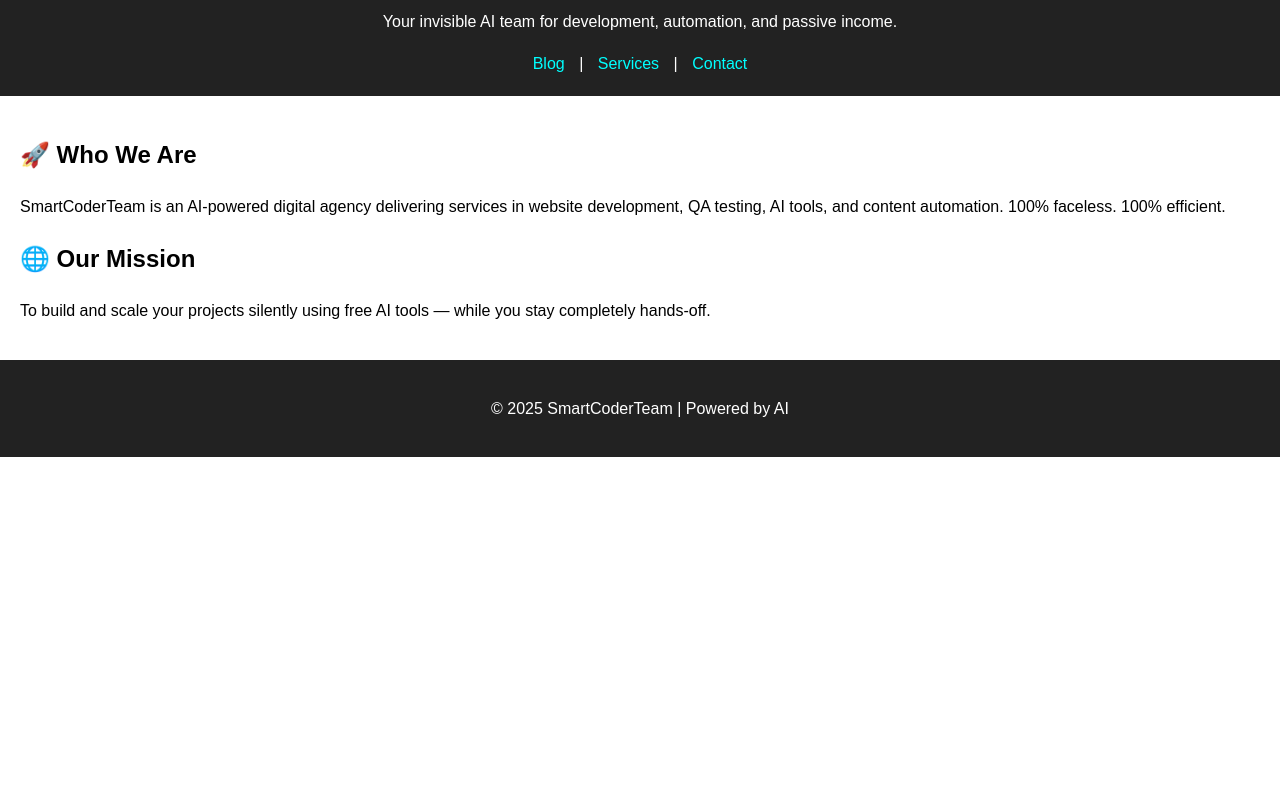
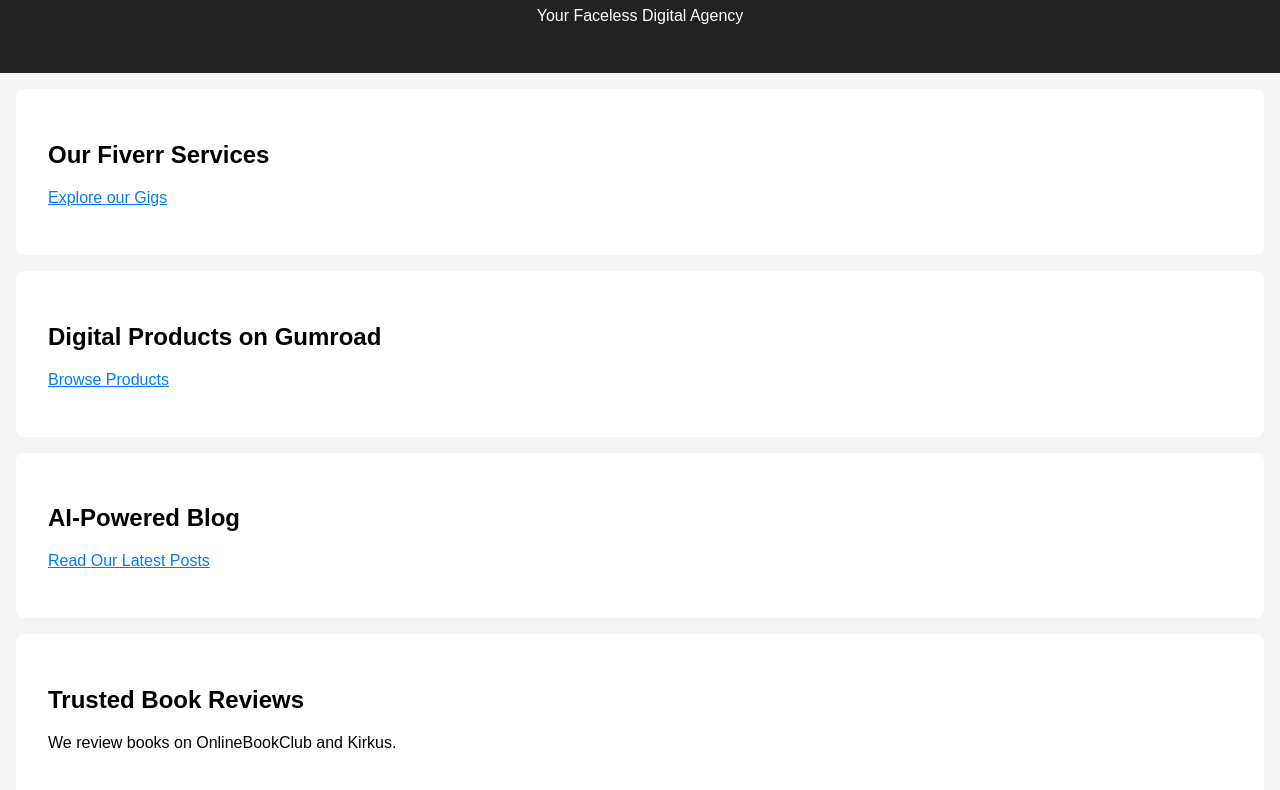
Before and after one commit to arifchaudhary722/smartcoderteram.github.io, a plain HTML site: page index.html in a window 1280 px wide. Shown: the part 105-895 px from the top of the page. Before the commit the page ends 800 px from the top, so only its background shows below. Drawn offline with Linux system fonts and the light colour scheme.

Commit message:
sql
initial upload

```diff
--- a/index.html
+++ b/index.html
@@ -1,35 +1,45 @@
-
 <!DOCTYPE html>
 <html lang="en">
 <head>
-    <meta charset="UTF-8">
-    <meta name="viewport" content="width=device-width, initial-scale=1.0">
-    <meta name="description" content="SmartCoderTeam - AI-powered agency for web development, testing, automation, and digital services.">
-    <title>SmartCoderTeam | AI-Powered Solutions</title>
-    <link rel="stylesheet" href="style.css">
+  <meta charset="UTF-8" />
+  <meta name="viewport" content="width=device-width, initial-scale=1.0"/>
+  <title>SmartCoderTeam</title>
+  <link rel="stylesheet" href="style.css" />
 </head>
 <body>
   <header>
     <h1>Welcome to SmartCoderTeam</h1>
-        <p>Your invisible AI team for development, automation, and passive income.</p>
-        <nav>
-            <a href="blog.html">Blog</a> |
-            <a href="services.html">Services</a> |
-            <a href="contact.html">Contact</a>
-        </nav>
+    <p>Your Faceless Digital Agency</p>
   </header>
-    <main>
-        <section>
-            <h2>🚀 Who We Are</h2>
-            <p>SmartCoderTeam is an AI-powered digital agency delivering services in website development, QA testing, AI tools, and content automation. 100% faceless. 100% efficient.</p>
+
+  <section id="fiverr">
+    <h2>Our Fiverr Services</h2>
+    <p><a href="#">Explore our Gigs</a></p>
   </section>
-        <section>
-            <h2>🌐 Our Mission</h2>
-            <p>To build and scale your projects silently using free AI tools — while you stay completely hands-off.</p>
+
+  <section id="gumroad">
+    <h2>Digital Products on Gumroad</h2>
+    <p><a href="#">Browse Products</a></p>
   </section>
-    </main>
+
+  <section id="blog">
+    <h2>AI-Powered Blog</h2>
+    <p><a href="#">Read Our Latest Posts</a></p>
+  </section>
+
+  <section id="bookreview">
+    <h2>Trusted Book Reviews</h2>
+    <p>We review books on OnlineBookClub and Kirkus.</p>
+  </section>
+
+  <section id="ghostwriting">
+    <h2>Ghostwriting for CEOs</h2>
+    <p>We write LinkedIn content so you don't have to.</p>
+  </section>
+
   <footer>
-        <p>&copy; 2025 SmartCoderTeam | Powered by AI</p>
+    <p>Contact us on WhatsApp: <a href="https://wa.me/7018835009">Chat Now</a></p>
+    <p>&copy; 2025 SmartCoderTeam</p>
   </footer>
 </body>
 </html>
--- a/style.css
+++ b/style.css
@@ -1,21 +1,26 @@
 
 body {
-    font-family: Arial, sans-serif;
-    margin: 0;
-    padding: 0;
-    line-height: 1.6;
+  font-family: Arial, sans-serif;
+  margin: 0;
+  padding: 0;
+  background: #f5f5f5;
 }
-header, footer {
-    background-color: #222;
-    color: #fff;
-    padding: 20px;
-    text-align: center;
+header {
+  background: #222;
+  color: white;
+  padding: 2rem;
+  text-align: center;
 }
-nav a {
-    color: #0ff;
-    margin: 0 10px;
-    text-decoration: none;
+section {
+  padding: 2rem;
+  background: white;
+  margin: 1rem;
+  border-radius: 8px;
 }
-main {
-    padding: 20px;
+footer {
+  background: #333;
+  color: white;
+  text-align: center;
+  padding: 1rem;
 }
+a { color: #007bff; }
```
Lines whose indentation alone changed are shown as unchanged.
